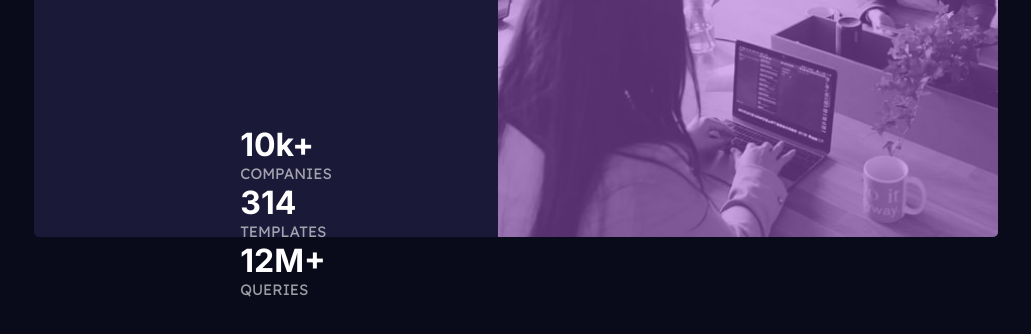
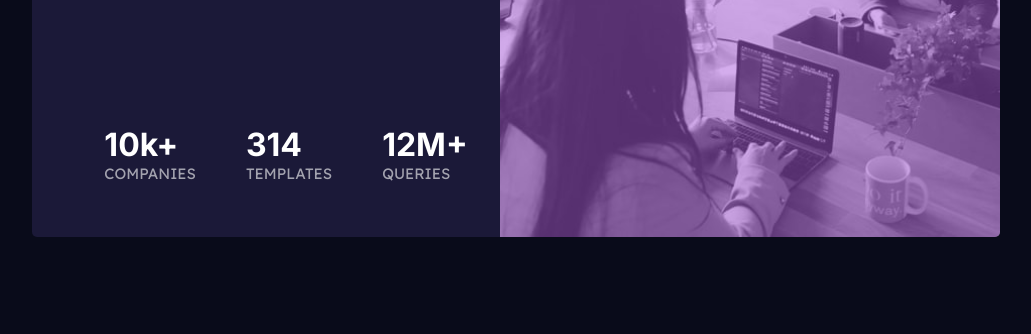
Before and after one commit to amitkafle/FEM-Stats-Preview-Card-Component, a plain HTML site: page index.html in a window 1280 px wide. Shown: the part 376-710 px from the top of the page, without its empty margins (124-1155 px from the left). Drawn offline with Linux system fonts and the light colour scheme.

Commit message:
fixed ul li issue

```diff
--- a/index.html
+++ b/index.html
@@ -18,13 +18,13 @@
             <h1 class="quote">Get <span class="highlight">insights</span> that help your business grow.</h1>
             <div class="description">Discover the benefits of data analytics and make better decisions regarding
                 revenue, customer experience, and overall efficiency.</div>
-            <div class="card-num-list">
-                <ul>
-                    <li class="card-num companies">10k+</li>
-                    <li class="card-num templates">314</li>
-                    <li class="card-num queries">12M+</li>
-                </ul>
-            </div>
+
+            <ul class="card-num-list">
+                <li class="card-num companies">10k+</li>
+                <li class="card-num templates">314</li>
+                <li class="card-num queries">12M+</li>
+            </ul>
+
         </div>
     </div>
 </body>
```
